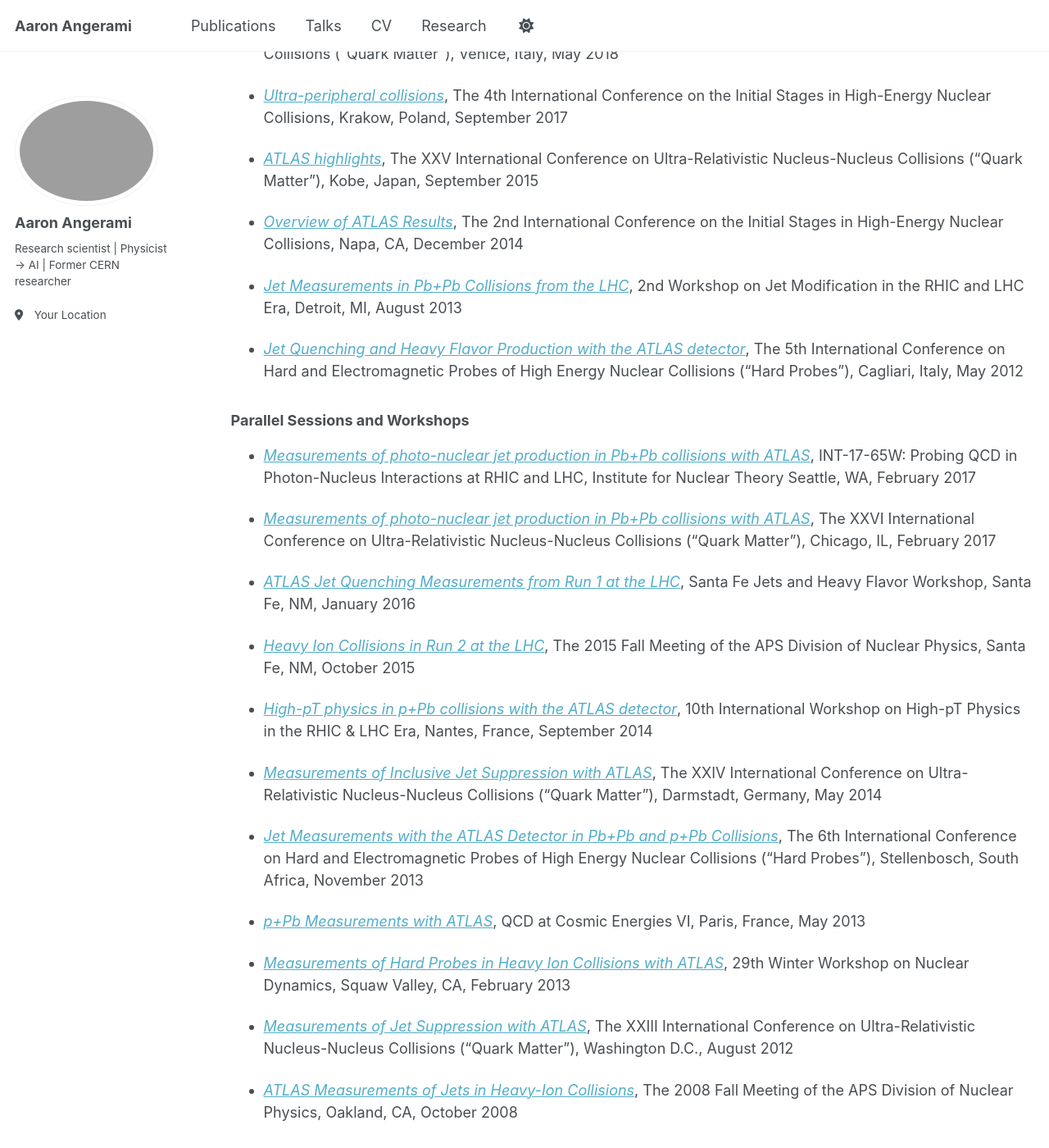
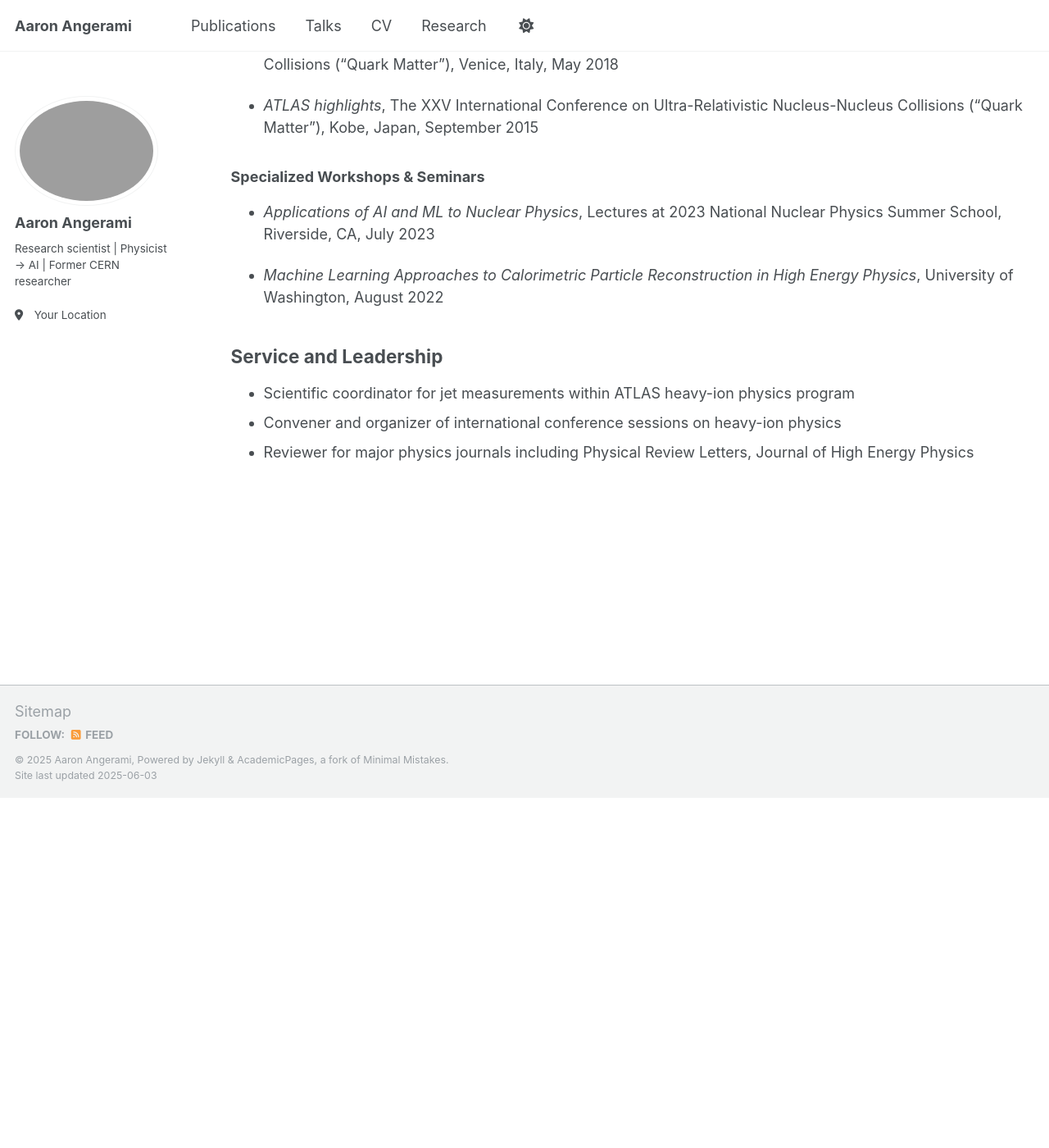
Before and after one commit to angerami/angerami.github.io, a Jekyll site: the page built from _pages/cv.md, in a window 1280 px wide and 1400 px high, scrolled down 3583 px. Shown: the whole window at 82% size. Built offline with Jekyll 4.4.1, drawn with Linux system fonts in a browser that asks for light colours; after the commit the page ends 4556 px from its top, so only the background shows below that; some of the changed text lies outside the part shown.

Commit message:
adding publications

```diff
--- a/_pages/cv.md
+++ b/_pages/cv.md
@@ -80,92 +81,29 @@ Strong scientific writing and presentation skills; referee for JHEP, PLB and PRL
 
 * ATLAS Collaboration, *Deep Learning for Pion Identification and Energy Calibration with the ATLAS Detector*, ATL-PHYS-PUB-2020-018 (2020), [CDS Record](https://cds.cern.ch/record/2724632)
 
-### Key Heavy-Ion Physics Results
+### **Landmark Heavy-Ion Physics Results**
+* **ATLAS Collaboration, *Observation of a Centrality-Dependent Dijet Asymmetry in Lead–Lead Collisions at √sNN= 2.76 TeV with the ATLAS Detector at the LHC*, Phys. Rev. Lett. 105 (2010) 252303, [arXiv:1011.6182](https://arxiv.org/abs/1011.6182)** *(First jet measurement in heavy-ion collisions)*
+
 * ATLAS Collaboration, *Measurement of photonuclear jet production in ultra-peripheral Pb+Pb collisions at √sNN=5.02 TeV with the ATLAS detector*, Submitted to Phys. Rev. D. (2024), [arXiv:2409.11060](https://arxiv.org/abs/2409.11060)
-
-* ATLAS Collaboration, *Observation of the γγ→ττ process in Pb+Pb collisions and constraints on the τ-lepton anomalous magnetic moment with the ATLAS detector*, Phys. Rev. Lett. 131 (2023) 151802, [arXiv:2204.13478](https://arxiv.org/abs/2204.13478)
 
 * ATLAS Collaboration, *Observation of Light-by-Light Scattering in Ultraperipheral Pb+Pb collisions with the ATLAS Detector*, Phys. Rev. Lett. 123 (2019) 052001, [arXiv:1904.03536](https://arxiv.org/abs/1904.03536)
 
-* **ATLAS Collaboration, *Observation of a Centrality-Dependent Dijet Asymmetry in Lead–Lead Collisions at √sNN= 2.76 TeV with the ATLAS Detector at the LHC*, Phys. Rev. Lett. 105 (2010) 252303, [arXiv:1011.6182](https://arxiv.org/abs/1011.6182)** *(Landmark first jet measurement in heavy-ion collisions)*
+## Invited Talks
+*For complete presentation history, see the dedicated [Talks](/talks/) page.*
 
-## Invited Talks and Presentations
+### **Major International Conferences**
+* *ATLAS Overview*, The XXVIII International Conference on Ultra-Relativistic Nucleus-Nucleus Collisions ("Quark Matter"), Houston, TX, September 2023
 
-### Plenary Sessions
-* [*ATLAS Overview*](https://indico.cern.ch/event/1139644/contributions/5343931/), The XXVIII International Conference on Ultra-Relativistic Nucleus-Nucleus Collisions ("Quark Matter"), Houston, TX, September 2023
+* *Ultra-peripheral collisions*, The XXVII International Conference on Ultra-Relativistic Nucleus-Nucleus Collisions ("Quark Matter"), Venice, Italy, May 2018
 
-* [*Ultra-peripheral collisions*](https://indico.cern.ch/event/656452/contributions/2899707/), The XXVII International Conference on Ultra-Relativistic Nucleus-Nucleus Collisions ("Quark Matter"), Venice, Italy, May 2018
+* *ATLAS highlights*, The XXV International Conference on Ultra-Relativistic Nucleus-Nucleus Collisions ("Quark Matter"), Kobe, Japan, September 2015
 
-* [*Ultra-peripheral collisions*](https://indico.cern.ch/event/578078/contributions/2658950/), The 4th International Conference on the Initial Stages in High-Energy Nuclear Collisions, Krakow, Poland, September 2017
-
-* [*ATLAS highlights*](https://indico.cern.ch/event/355454/contributions/838851/), The XXV International Conference on Ultra-Relativistic Nucleus-Nucleus Collisions ("Quark Matter"), Kobe, Japan, September 2015
-
-* [*Overview of ATLAS Results*](https://indico.cern.ch/event/336283/contributions/788466/), The 2nd International Conference on the Initial Stages in High-Energy Nuclear Collisions, Napa, CA, December 2014
-
-* [*Jet Measurements in Pb+Pb Collisions from the LHC*](https://indico.cern.ch/event/256031/contributions/568111/), 2nd Workshop on Jet Modification in the RHIC and LHC Era, Detroit, MI, August 2013
-
-* [*Jet Quenching and Heavy Flavor Production with the ATLAS detector*](https://cds.cern.ch/record/1490324), The 5th International Conference on Hard and Electromagnetic Probes of High Energy Nuclear Collisions ("Hard Probes"), Cagliari, Italy, May 2012
-
-### Parallel Sessions and Workshops
-* [*Measurements of photo-nuclear jet production in Pb+Pb collisions with ATLAS*](https://archive.int.washington.edu/talks/WorkShops/int_17_65W/People/Angerami_A/Angerami.pdf), INT-17-65W: Probing QCD in Photon-Nucleus Interactions at RHIC and LHC, Institute for Nuclear Theory Seattle, WA, February 2017
-
-* [*Measurements of photo-nuclear jet production in Pb+Pb collisions with ATLAS*](https://indico.cern.ch/event/433345/contributions/2358433/), The XXVI International Conference on Ultra-Relativistic Nucleus-Nucleus Collisions ("Quark Matter"), Chicago, IL, February 2017
-
-* [*ATLAS Jet Quenching Measurements from Run 1 at the LHC*](https://indico.fnal.gov/event/10528/contributions/3281/), Santa Fe Jets and Heavy Flavor Workshop, Santa Fe, NM, January 2016
-
-* [*Heavy Ion Collisions in Run 2 at the LHC*](https://meetings.aps.org/Meeting/DNP15/Session/FB), The 2015 Fall Meeting of the APS Division of Nuclear Physics, Santa Fe, NM, October 2015
-
-* [*High-pT physics in p+Pb collisions with the ATLAS detector*](https://indico.cern.ch/event/289665/contributions/1644477/), 10th International Workshop on High-pT Physics in the RHIC & LHC Era, Nantes, France, September 2014
-
-* [*Measurements of Inclusive Jet Suppression with ATLAS*](https://indico.cern.ch/event/219436/contributions/1523256/), The XXIV International Conference on Ultra-Relativistic Nucleus-Nucleus Collisions ("Quark Matter"), Darmstadt, Germany, May 2014
-
-* [*Jet Measurements with the ATLAS Detector in Pb+Pb and p+Pb Collisions*](https://indico.tlabs.ac.za/event/30/contributions/325/), The 6th International Conference on Hard and Electromagnetic Probes of High Energy Nuclear Collisions ("Hard Probes"), Stellenbosch, South Africa, November 2013
-
-* [*p+Pb Measurements with ATLAS*](https://indico.cern.ch/event/252570/contributions/563910/), QCD at Cosmic Energies VI, Paris, France, May 2013
-
-* [*Measurements of Hard Probes in Heavy Ion Collisions with ATLAS*](https://cds.cern.ch/record/1521323), 29th Winter Workshop on Nuclear Dynamics, Squaw Valley, CA, February 2013
-
-* [*Measurements of Jet Suppression with ATLAS*](https://indico.cern.ch/event/181055/contributions/308917/), The XXIII International Conference on Ultra-Relativistic Nucleus-Nucleus Collisions ("Quark Matter"), Washington D.C., August 2012
-
-* [*ATLAS Measurements of Jets in Heavy-Ion Collisions*](https://meetings.aps.org/Meeting/DNP08/Session/CF.2), The 2008 Fall Meeting of the APS Division of Nuclear Physics, Oakland, CA, October 2008
-
-### Seminars, Colloquia and Lectures
+### **Specialized Workshops & Seminars**
 * *Applications of AI and ML to Nuclear Physics*, Lectures at 2023 National Nuclear Physics Summer School, Riverside, CA, July 2023
 
 * *Machine Learning Approaches to Calorimetric Particle Reconstruction in High Energy Physics*, University of Washington, August 2022
-
-* *Ultra-Peripheral Heavy-Ion Collisions: A path to the EIC*, Ohio University, December 2020
-
-* *Ultra-Peripheral Heavy-Ion Collisions: A path to the EIC*, Lawrence Berkeley National Laboratory, December 2018
-
-* *Ultra-Peripheral Heavy-Ion Collisions: A path to the EIC*, Penn State University, October 2018
-
-* *Jet Quenching in Heavy-Ion Collisions: Probing the Perfect Liquid*, Columbia University, March 2016
-
-* *Jet Quenching in Heavy-Ion Collisions: Probing the Perfect Liquid*, University of Colorado Boulder, February 2016
-
-* *Jet Quenching in Relativistic Heavy-Ion Collisions*, SLAC, December 2014
-
-* [*Measurements of Soft and Hard Probes of High-Temperature Nuclear Matter with the ATLAS Experiment*](https://indico.cern.ch/event/295198/), LHC seminar at CERN, Geneva, Switzerland, January 2014
-
-* *Results on Jet Quenching from ATLAS*, Columbia University, April 2013
-
-* *Jet Quenching at the LHC: Results from the ATLAS Experiment*, Brookhaven National Laboratory, March 2013
 
 ## Service and Leadership
 * Scientific coordinator for jet measurements within ATLAS heavy-ion physics program
 * Convener and organizer of international conference sessions on heavy-ion physics
 * Reviewer for major physics journals including Physical Review Letters, Journal of High Energy Physics
-
-## Technical Skills
-* **Programming**: Python, C++, ROOT, machine learning frameworks (TensorFlow, PyTorch)
-* **Statistical Analysis**: Advanced statistical methods, uncertainty quantification, Monte Carlo techniques
-* **Experimental Physics**: Large-scale detector systems, data acquisition, trigger systems
-* **Leadership**: International collaboration management, scientific project coordination
-
-## Complete Publication List
-[<img src="{{ site.baseurl }}/images/inspire-logo.png" alt="INSPIRE HEP" style="height: 20px; vertical-align: middle;">](https://inspirehep.net/authors/1067316) | 🆔 **[ORCID](https://orcid.org/0000-0001-7834-8750)** | 🎓 **[Google Scholar](https://scholar.google.com/citations?user=8EqJb6kAAAAJ&hl=en)**
-
----
-
-*For a complete list of publications, talks, and detailed research descriptions, please see the linked profiles above.*
```
Also changed, not shown: other parts of _pages/cv.md (+2 -1 lines), _pages/about.md (+9 -9 lines), _publications/publications.md (added, +57 -0 lines).
